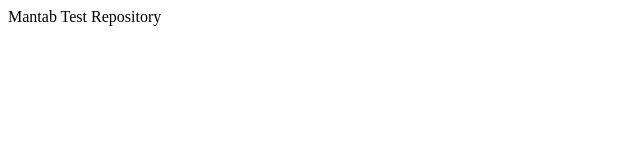
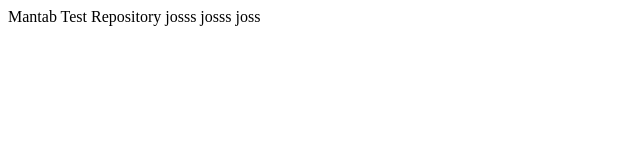
Before and after one commit to Bayramarajeeba/Training-devops, a plain HTML site: page index.html in a window 1280 px wide. Shown: the whole page, without its empty margins (0-640 px from the left). Drawn offline with Linux system fonts and the light colour scheme.

Commit message:
change file index.html

```diff
--- a/index.html
+++ b/index.html
@@ -1 +1,2 @@
 <hl> Mantab Test Repository </hl>
+<hl> josss josss joss </hl>
```
